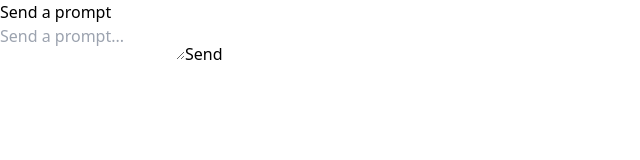
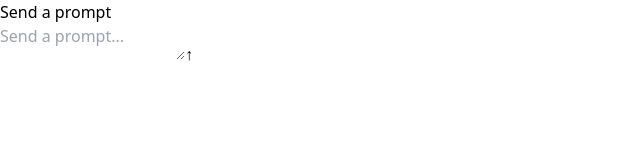
Before and after one commit to RITZ101411/cli-panel, a React (Vite) app in the folder webview/: page / in a window 1280 px wide. Shown: the top 160 px of the page, without its empty margins (0-640 px from the left). Built offline with nearby package versions, Linux system fonts and the light colour scheme.

Commit message:
update: improve textarea design

```diff
--- a/webview/src/pages/Home.tsx
+++ b/webview/src/pages/Home.tsx
@@ -21,13 +21,13 @@ export default function Home() {
       </div>
 
       <div className="p-3 border-t" style={{ borderColor: "var(--vscode-panel-border)" }}>
-        <div className="flex gap-2 items-end">
+        <div className="relative">
           <textarea
             ref={textareaRef}
             value={input}
             onChange={(e) => setInput(e.target.value)}
             placeholder="Send a prompt..."
-            className="flex-1 p-2 rounded text-sm resize-none overflow-y-auto"
+            className="w-full px-3 py-3 pr-16 rounded-lg text-sm resize-none overflow-y-auto"
             style={{
               backgroundColor: "var(--vscode-input-background)",
               color: "var(--vscode-input-foreground)",
@@ -41,14 +41,14 @@ export default function Home() {
             rows={1}
           />
           <button
-            className="px-3 py-2 rounded text-sm"
+            className="absolute bottom-3 right-3 w-8 h-8 rounded-full text-sm flex items-center justify-center"
             style={{
               backgroundColor: "var(--vscode-button-background)",
               color: "var(--vscode-button-foreground)",
               border: "none"
             }}
           >
-            Send
+            ↑
           </button>
         </div>
       </div>
```
